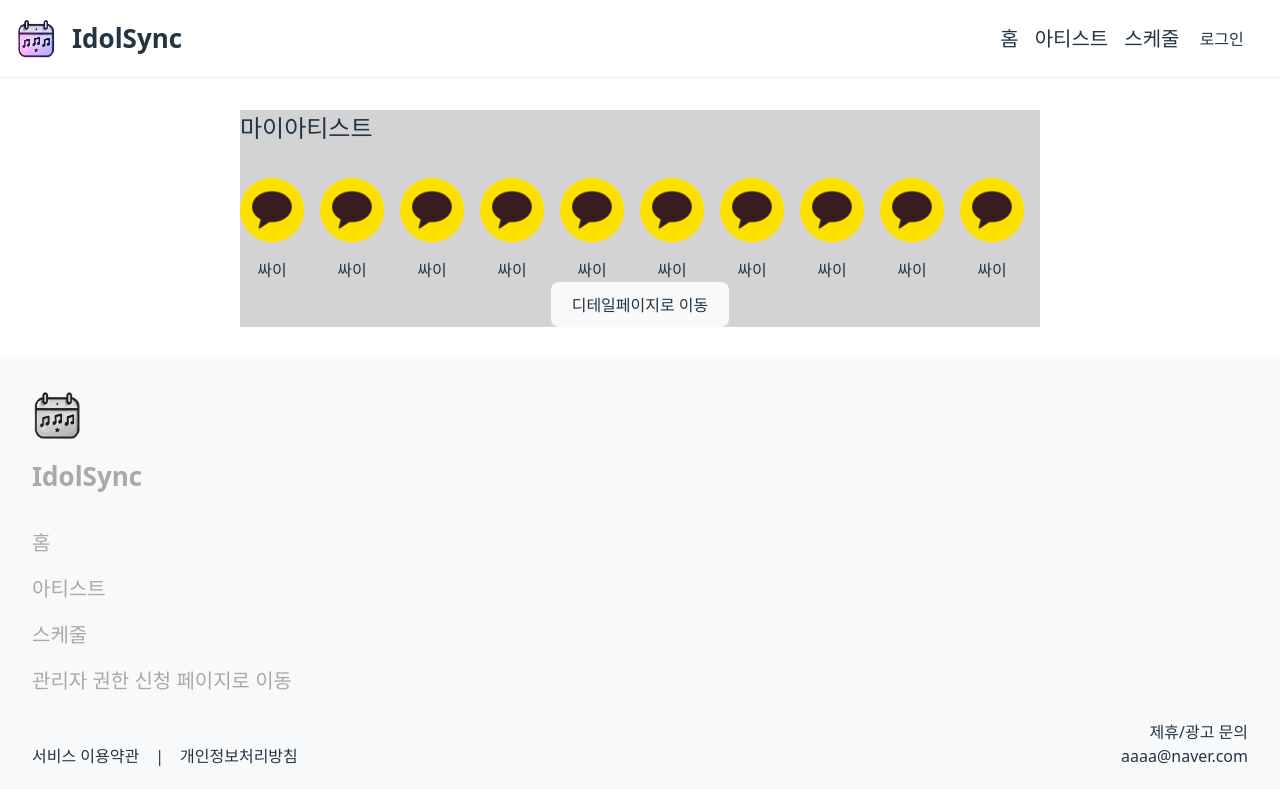
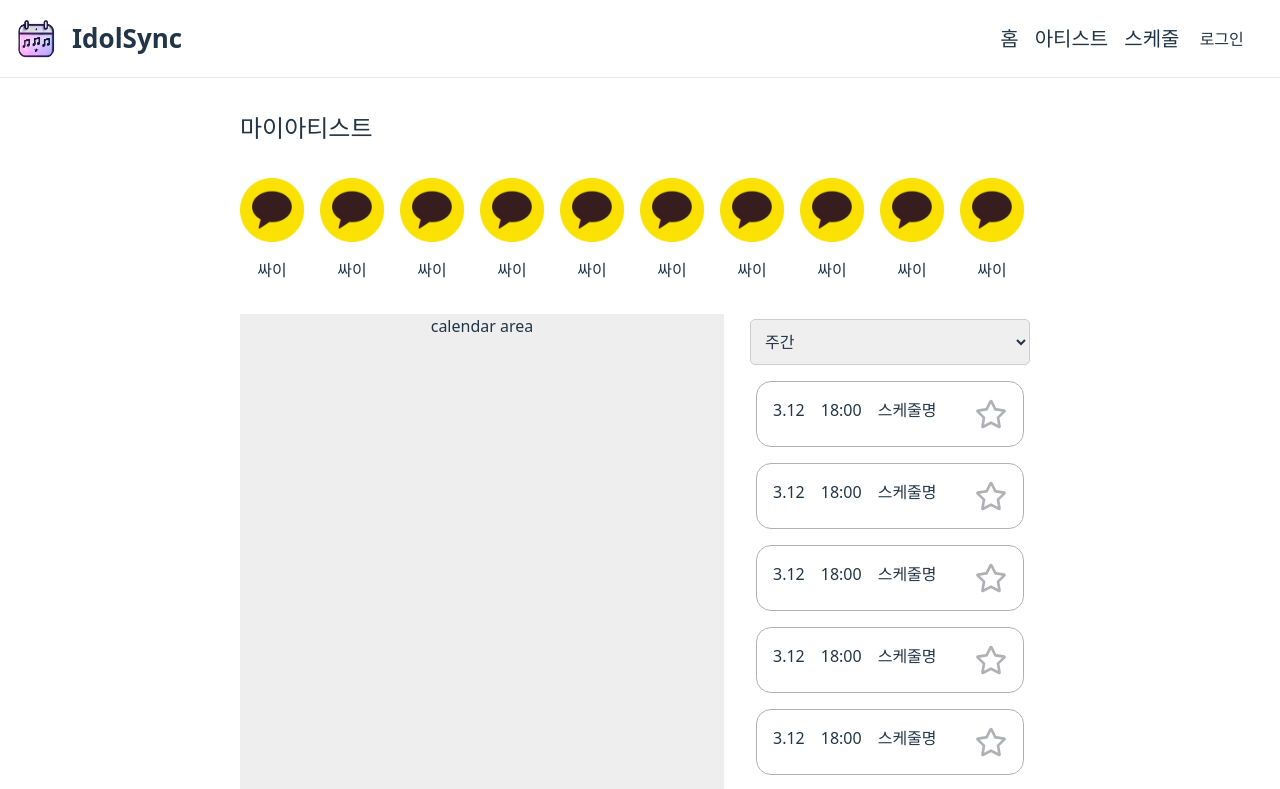
Before and after one commit to oz-4team/bbang-fe, a React (Vite) app: page /schedule in a window 1280 px wide. Shown: the top 789 px of the page. Built offline with nearby package versions, Linux system fonts and the light colour scheme.

Commit message:
✨wip:스케줄 페이지 스케줄 리스트 작업 중

```diff
--- /dev/null
+++ b/src/components/ScheduleList.jsx
@@ -0,0 +1,31 @@
+import React from "react";
+import ScheduleListItem from "./ScheduleListItem";
+
+const ScheduleList = () => {
+  return (
+    <div
+      style={{
+        maxWidth: "400px",
+        width: "100%",
+        padding: "1rem",
+        display: "flex",
+        flexDirection: "column",
+        gap: "1rem",
+        maxHeight: "500px",
+        overflow: "scroll",
+      }}
+    >
+      <ScheduleListItem />
+      <ScheduleListItem />
+      <ScheduleListItem />
+      <ScheduleListItem />
+      <ScheduleListItem />
+      <ScheduleListItem />
+      <ScheduleListItem />
+      <ScheduleListItem />
+      <ScheduleListItem />
+    </div>
+  );
+};
+
+export default ScheduleList;
--- /dev/null
+++ b/src/components/ScheduleListItem.jsx
@@ -0,0 +1,41 @@
+import { default as React, useState } from "react";
+import { FaRegStar, FaStar } from "react-icons/fa";
+
+const ScheduleListItem = () => {
+  const [starred, setStarred] = useState(false);
+
+  const toggleStar = () => {
+    setStarred(!starred);
+  };
+  return (
+    <div
+      style={{
+        display: "flex",
+        alignItems: "top",
+        padding: "1rem",
+        gap: "1rem",
+        border: "1px solid #AFB1B6",
+        borderRadius: "15px",
+      }}
+    >
+      <div
+        style={{
+          flexGrow: "1",
+          display: "flex",
+          gap: "1rem",
+          alignItems: "top",
+        }}
+      >
+        <div>3.12</div>
+        <div>18:00</div>
+        <div style={{ textAlign: "left" }}>스케줄명</div>
+      </div>
+
+      <div onClick={toggleStar} style={{ cursor: "pointer", fontSize: "2rem" }}>
+        {starred ? <FaStar color="#FEE500" /> : <FaRegStar color="#AFB1B6" />}
+      </div>
+    </div>
+  );
+};
+
+export default ScheduleListItem;
--- a/src/pages/SchedulePage.jsx
+++ b/src/pages/SchedulePage.jsx
@@ -1,9 +1,16 @@
 import React from "react";
 import MyArtistFilterCard from "../components/MyArtistFilterCard";
+import ScheduleList from "../components/ScheduleList";
 
 const SchedulePage = () => {
   const navigateToDetails = () => {
     window.location.href = "/schedule/details";
+  };
+
+  const [view, setView] = React.useState("주간");
+
+  const handleViewChange = (event) => {
+    setView(event.target.value);
   };
 
   return (
@@ -20,7 +27,7 @@ const SchedulePage = () => {
         style={{
           width: "100%",
           maxWidth: "800px",
-          backgroundColor: "lightgray",
+          // backgroundColor: "lightgray",
         }}
       >
         <div
@@ -61,6 +68,32 @@ const SchedulePage = () => {
           <MyArtistFilterCard />
           <MyArtistFilterCard />
         </div>
+        <div
+          style={{
+            display: "flex",
+            gap: "1rem",
+            justifyContent: "space-between",
+            minHeight: "500px",
+            marginTop: "2rem",
+          }}
+        >
+          <div style={{ backgroundColor: "#eee", flexGrow: "1" }}>
+            calendar area
+          </div>
+          <div style={{ minWidth: "300px" }}>
+            <div>
+              {/* <label htmlFor="view-select">보기 모드: </label> */}
+              <select id="view-select" value={view} onChange={handleViewChange}>
+                <option value="주간">주간</option>
+                <option value="일간">일간</option>
+                <option value="월간">월간</option>
+              </select>
+              <div>
+                <ScheduleList />
+              </div>
+            </div>
+          </div>
+        </div>
 
         <button onClick={navigateToDetails}>디테일페이지로 이동</button>
       </div>
--- a/src/pages/SignUpPage.jsx
+++ b/src/pages/SignUpPage.jsx
@@ -1,11 +1,8 @@
 import React, { useState } from "react";
+import { FiEye, FiEyeOff } from "react-icons/fi"; // 아이콘 라이브러리 설치 필요
 import { useNavigate } from "react-router-dom"; // 추가함
+import SocialLogin from "../components/SocialLogin";
 import "../styles/SignupForm.css";
-import googleLogo from '../assets/images/googleLogo.png';
-import naverLogo from '../assets/images/naverLogo.png';
-import kakaoLogo from '../assets/images/kakaoLogo.png';
-import { FiEye, FiEyeOff } from 'react-icons/fi'; // 아이콘 라이브러리 설치 필요
-import SocialLogin from "../components/SocialLogin";
 
 function SignUpPage() {
   const navigate = useNavigate(); // 추가함
@@ -23,7 +20,6 @@ function SignUpPage() {
   // 독립적인 비밀번호 및 비밀번호 재확인 미리보기 상태
   const [passwordVisible, setPasswordVisible] = useState(false);
   const [confirmPasswordVisible, setConfirmPasswordVisible] = useState(false);
-
 
   const handleNicknameChange = (e) => {
     setNickname(e.target.value);
@@ -53,7 +49,9 @@ function SignUpPage() {
     e.preventDefault();
     if (validateForm()) {
       // 회원가입 성공 후 회원가입 완료 페이지로 이동하며 닉네임, 이메일, 프로필 이미지 전달
-      navigate("/signup-complete", { state: { nickname, email, profileImage } });
+      navigate("/signup-complete", {
+        state: { nickname, email, profileImage },
+      });
     }
   };
 
@@ -83,17 +81,17 @@ function SignUpPage() {
   };
 
   const handleGoogleLogin = () => {
-    console.log('구글 로그인 클릭');
+    console.log("구글 로그인 클릭");
     // 실제 구글 로그인 기능 구현 필요
   };
 
   const handleNaverLogin = () => {
-    console.log('네이버 로그인 클릭');
+    console.log("네이버 로그인 클릭");
     // 실제 네이버 로그인 기능 구현 필요
   };
 
   const handleKakaoLogin = () => {
-    console.log('카카오 로그인 클릭');
+    console.log("카카오 로그인 클릭");
     // 실제 카카오 로그인 기능 구현 필요
   };
 
@@ -134,13 +132,16 @@ function SignUpPage() {
       {/* 비밀번호 입력 */}
       <div className="form-group password-group">
         <input
-          type={passwordVisible ? 'text' : 'password'}
+          type={passwordVisible ? "text" : "password"}
           placeholder="비밀번호를 입력해주세요"
           value={password}
           onChange={(e) => setPassword(e.target.value)}
         />
         {errors.password && <p className="error">{errors.password}</p>}
-        <span className="password-toggle" onClick={() => setPasswordVisible(!passwordVisible)}>
+        <span
+          className="password-toggle"
+          onClick={() => setPasswordVisible(!passwordVisible)}
+        >
           {passwordVisible ? <FiEyeOff /> : <FiEye />}
         </span>
       </div>
@@ -148,7 +149,7 @@ function SignUpPage() {
       {/* 비밀번호 재확인 입력 */}
       <div className="form-group password-group">
         <input
-          type={confirmPasswordVisible ? 'text' : 'password'}
+          type={confirmPasswordVisible ? "text" : "password"}
           placeholder="비밀번호를 재입력해주세요"
           value={confirmPassword}
           onChange={(e) => setConfirmPassword(e.target.value)}
@@ -156,13 +157,15 @@ function SignUpPage() {
         {errors.confirmPassword && (
           <p className="error">{errors.confirmPassword}</p>
         )}
-        <span className="password-toggle" onClick={() => setConfirmPasswordVisible(!confirmPasswordVisible)}>
+        <span
+          className="password-toggle"
+          onClick={() => setConfirmPasswordVisible(!confirmPasswordVisible)}
+        >
           {confirmPasswordVisible ? <FiEyeOff /> : <FiEye />}
         </span>
       </div>
 
       <div className="form-group nickname-group">
-
         <div className="nickname-input-container">
           <input
             type="text"
@@ -191,12 +194,20 @@ function SignUpPage() {
       </div>
 
       <div className="form-group birth-info">
-        <select value={gender} onChange={(e) => setGender(e.target.value)} className="birth-select">
+        <select
+          value={gender}
+          onChange={(e) => setGender(e.target.value)}
+          className="birth-select"
+        >
           <option value="">성별 선택.</option>
           <option value="male">남성</option>
           <option value="female">여성</option>
         </select>
-        <select value={birthYear} onChange={(e) => setBirthYear(e.target.value)} className="birth-select">
+        <select
+          value={birthYear}
+          onChange={(e) => setBirthYear(e.target.value)}
+          className="birth-select"
+        >
           <option value="">출생년도 선택</option>
           {[...Array(100)].map((_, i) => (
             <option key={i} value={1925 + i}>
@@ -211,10 +222,12 @@ function SignUpPage() {
           <input type="checkbox" required /> 이용약관, 개인정보처리방침에 동의
         </label>
       </div>
-      <button type="submit" className="submit-button">회원가입</button>
+      <button type="submit" className="submit-button">
+        회원가입
+      </button>
 
       {/* 간편 회원가입 */}
-      <SocialLogin/>
+      <SocialLogin />
     </form>
   );
 }
```
Also changed, not shown: src/App.jsx (+4 -4 lines).
